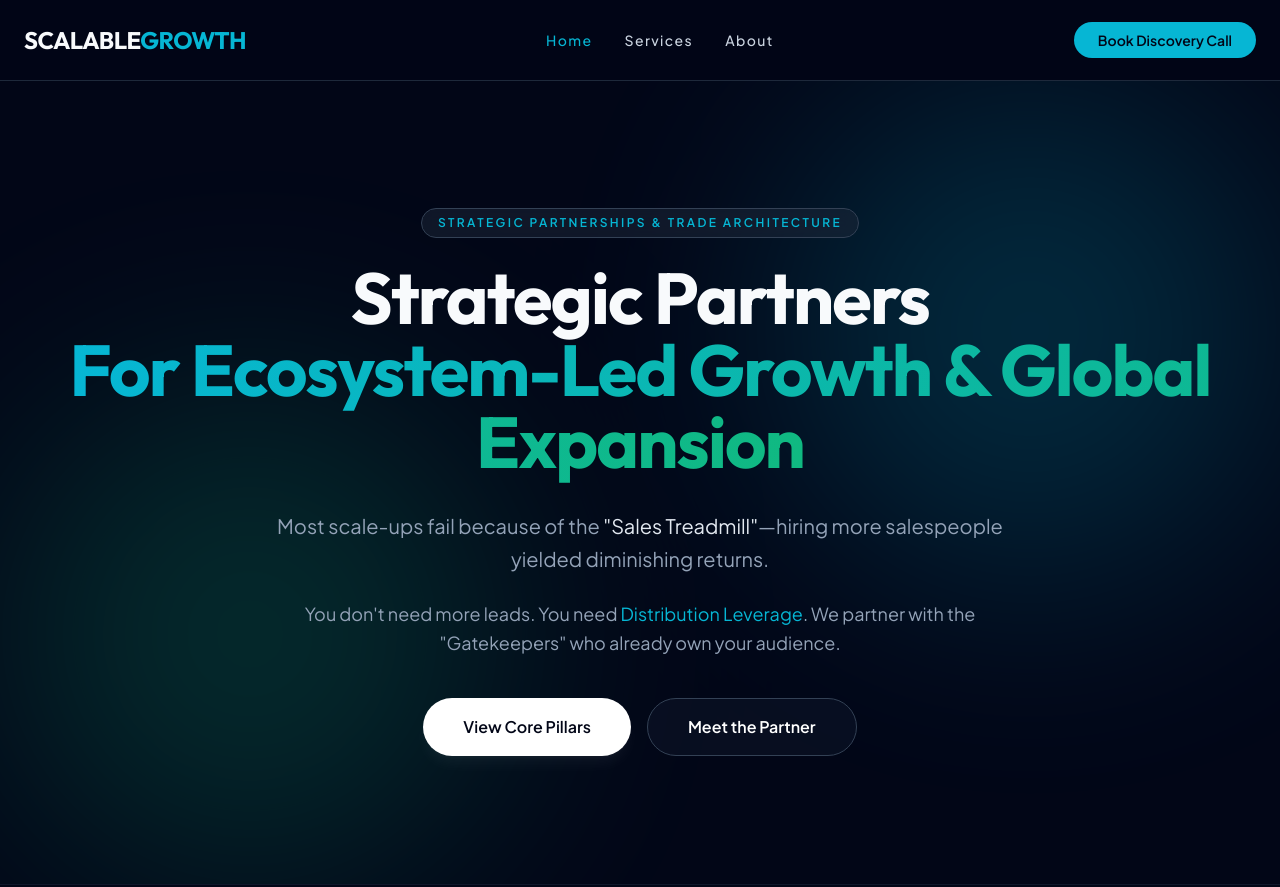
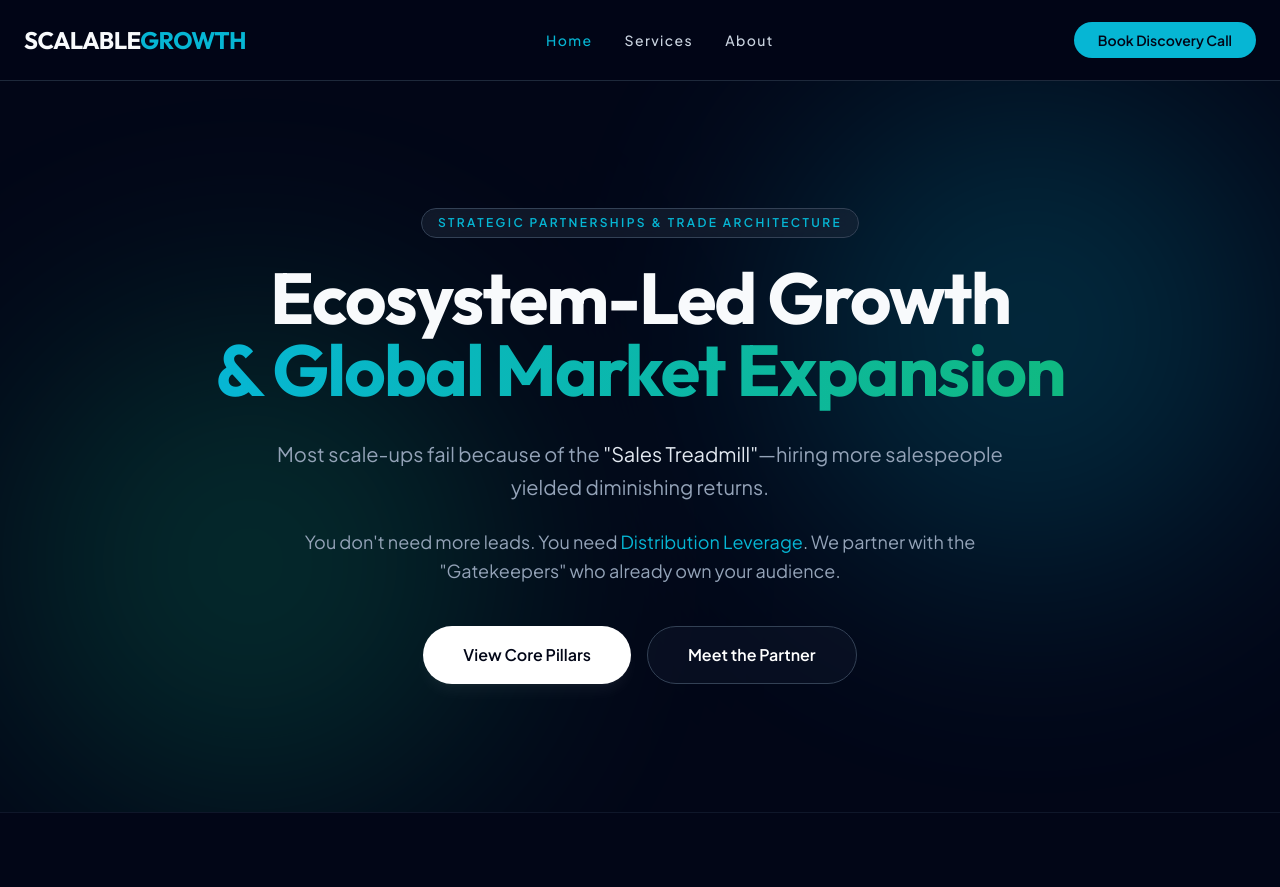
Before and after one commit to tolulopecynthiaajayi-sketch/scalable-growth-website, a website: page index.html in a window 1280 px wide. Shown: the top 887 px of the page. Drawn offline with nearby package versions, Linux system fonts and the light colour scheme.

Commit message:
Rewrite heading based on Executive Brief

```diff
--- a/index.html
+++ b/index.html
@@ -4,7 +4,7 @@
 <head>
     <meta charset="UTF-8">
     <meta name="viewport" content="width=device-width, initial-scale=1.0">
-    <title>Lani Ajayi | Ecosystem-Led Growth & Deal Architecture</title>
+    <title>Lani Ajayi | Ecosystem-Led Growth & Global Market Expansion</title>
     <script src="https://cdn.tailwindcss.com"></script>
     <link rel="preconnect" href="https://fonts.googleapis.com">
     <link rel="preconnect" href="https://fonts.gstatic.com" crossorigin>
@@ -109,8 +109,8 @@
                         Strategic Partnerships & Trade Architecture
                     </div>
                     <h1 class="text-5xl md:text-7xl font-bold mb-8 leading-[1.1] tracking-tight font-heading">
-                        Strategic Partners<br>
-                        <span class="gradient-text">For Ecosystem-Led Growth & Global Expansion</span>
+                        Ecosystem-Led Growth<br>
+                        <span class="gradient-text">& Global Market Expansion</span>
                     </h1>
                     <p class="text-xl text-slate-400 max-w-3xl mx-auto mb-6 leading-relaxed font-light">
                         Most scale-ups fail because of the <strong class="text-slate-200">"Sales
```
